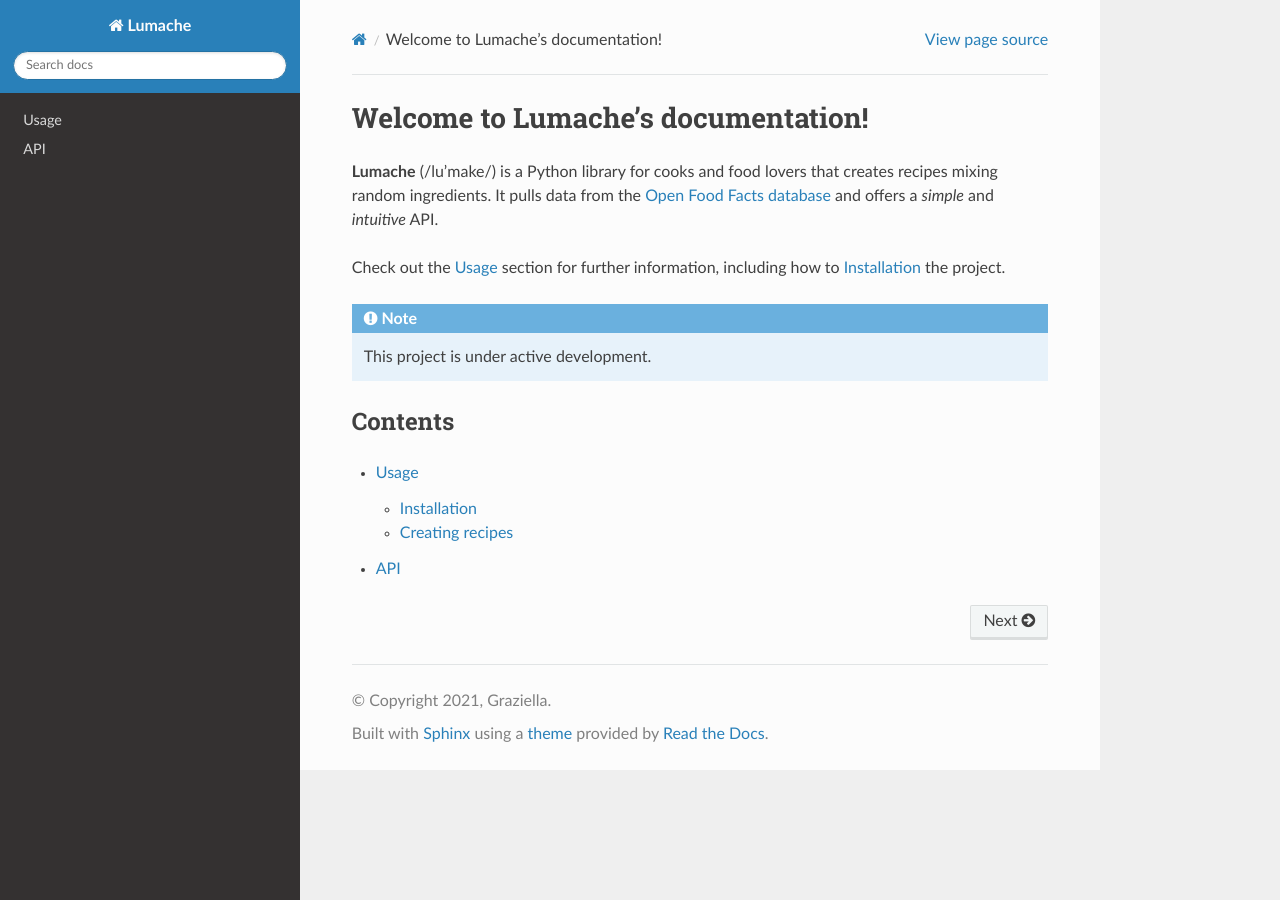
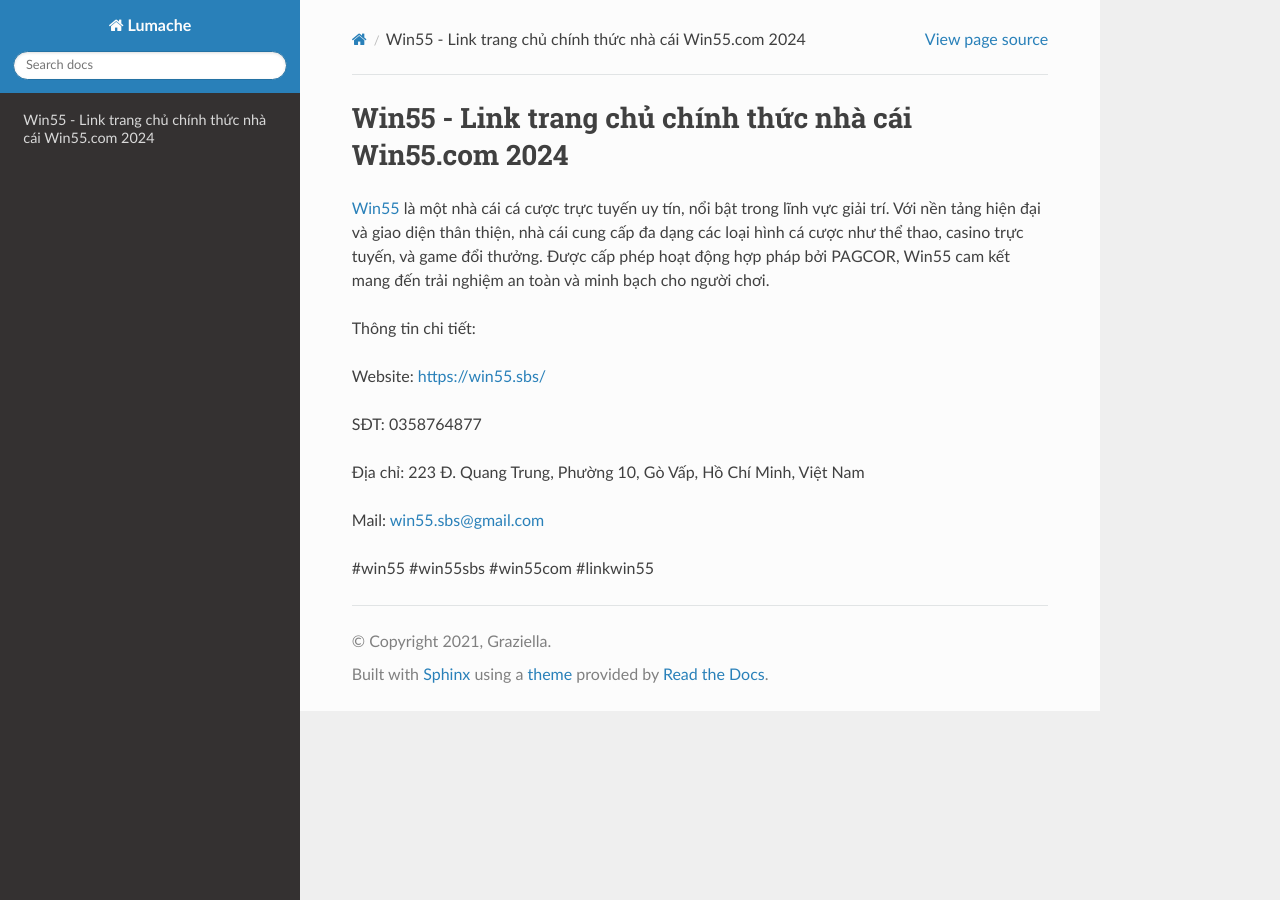
Before and after one commit to camtiennguyena/linkwin55sbs1, a Sphinx documentation site: the page built from docs/source/index.rst, in a window 1280 px wide. Built offline with Sphinx 7.4.7 and the Read the Docs theme 3.1.0, drawn with Linux system fonts in a browser that asks for light colours.

Commit message:
Update index.rst

```diff
--- a/docs/source/index.rst
+++ b/docs/source/index.rst
@@ -1,22 +1,16 @@
-Welcome to Lumache's documentation!
+Win55 - Link trang chủ chính thức nhà cái Win55.com 2024
 ===================================
 
-**Lumache** (/lu'make/) is a Python library for cooks and food lovers
-that creates recipes mixing random ingredients.
-It pulls data from the `Open Food Facts database <https://world.openfoodfacts.org/>`_
-and offers a *simple* and *intuitive* API.
+`Win55 <https://win55.sbs/>`_ là một nhà cái cá cược trực tuyến uy tín, nổi bật trong lĩnh vực giải trí. Với nền tảng hiện đại và giao diện thân thiện, nhà cái cung cấp đa dạng các loại hình cá cược như thể thao, casino trực tuyến, và game đổi thưởng. Được cấp phép hoạt động hợp pháp bởi PAGCOR, Win55 cam kết mang đến trải nghiệm an toàn và minh bạch cho người chơi.
 
-Check out the :doc:`usage` section for further information, including
-how to :ref:`installation` the project.
+Thông tin chi tiết:
 
-.. note::
+Website: https://win55.sbs/
 
-   This project is under active development.
+SĐT: 0358764877
 
-Contents
---------
+Địa chỉ: 223 Đ. Quang Trung, Phường 10, Gò Vấp, Hồ Chí Minh, Việt Nam
 
-.. toctree::
+Mail: win55.sbs@gmail.com
 
-   usage
-   api
+#win55 #win55sbs #win55com #linkwin55
```
